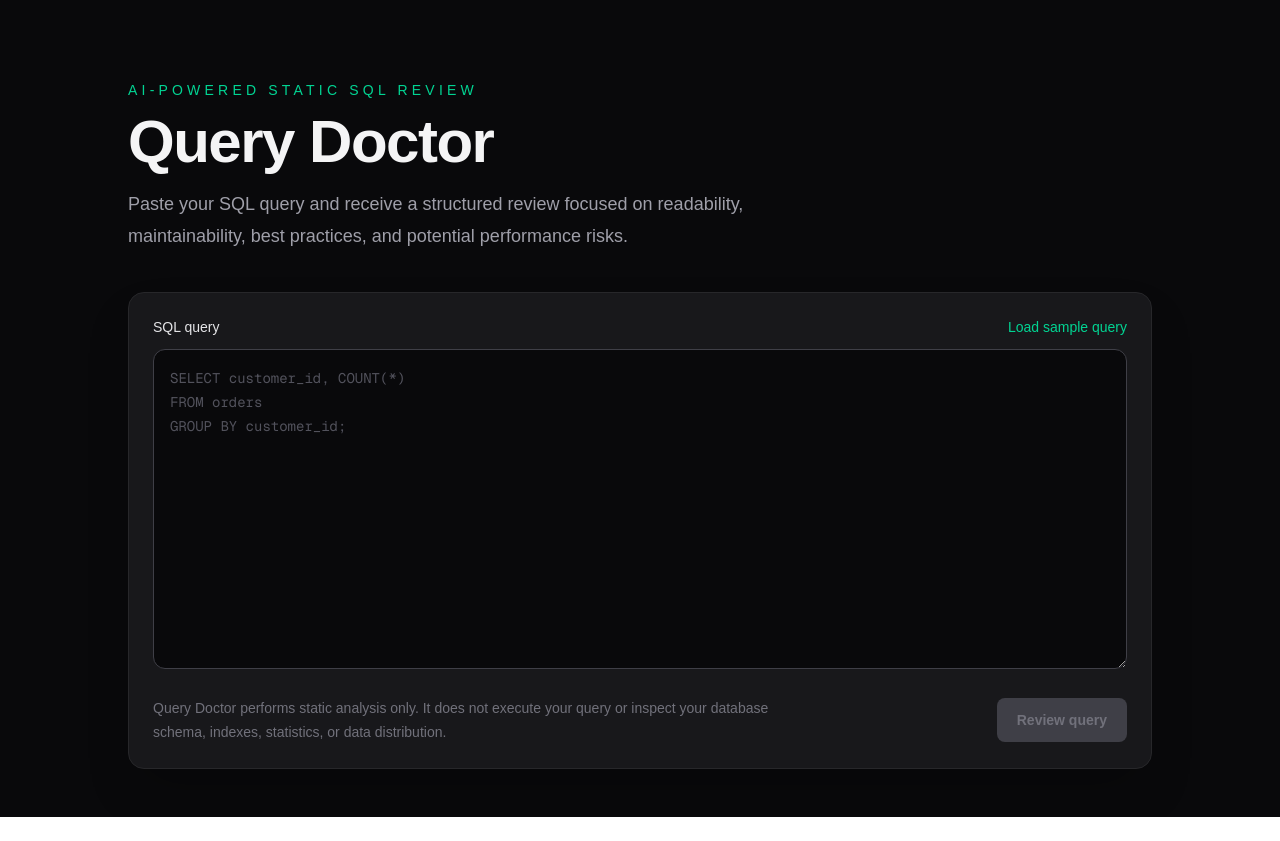
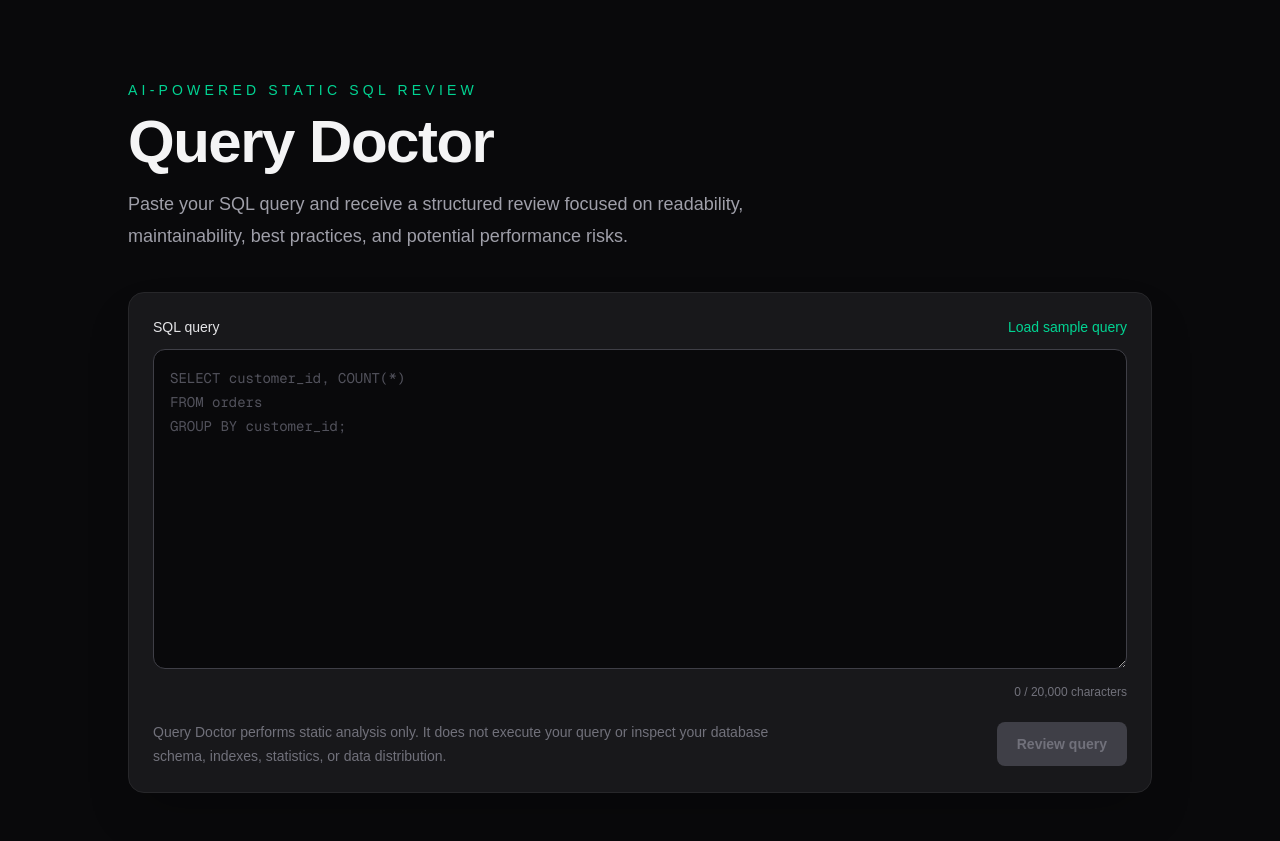
Before and after one commit to rogerktanaka/query-doctor, a Next.js app in the folder web/: page / in a window 1280 px wide. Before the commit the page ends 817 px from the top, so only its background shows below. Built offline with nearby package versions, Linux system fonts and the light colour scheme.

Commit message:
feat: add SQL character limit feedback

```diff
--- a/web/app/api/review/route.ts
+++ b/web/app/api/review/route.ts
@@ -2,7 +2,7 @@ import { NextResponse } from "next/server";
 
 import { reviewSql } from "@/lib/ai/reviewEngine";
 
-const MAX_SQL_LENGTH = 20_000;
+import { MAX_SQL_LENGTH } from "@/lib/review/reviewLimits";
 
 function getErrorStatus(error: unknown): number | null {
   if (
--- a/web/app/page.tsx
+++ b/web/app/page.tsx
@@ -3,6 +3,7 @@
 import { useState } from "react";
 
 import { ReviewResult } from "@/components/ReviewResult";
+import { MAX_SQL_LENGTH } from "@/lib/review/reviewLimits";
 import { reviewSql } from "@/lib/sqlReviewService";
 import type { ReviewResult as ReviewResultType } from "@/types/review";
 
@@ -26,6 +27,18 @@ export default function Home() {
   const [isReviewing, setIsReviewing] = useState(false);
   const [error, setError] = useState<string | null>(null);
 
+  const isSqlTooLong = sql.length > MAX_SQL_LENGTH;
+  const isNearSqlLimit =
+    sql.length >= MAX_SQL_LENGTH * 0.9;
+
+  function handleSqlChange(
+    event: React.ChangeEvent<HTMLTextAreaElement>,
+  ) {
+    setSql(event.target.value);
+    setReview(null);
+    setError(null);
+  }
+
   function handleLoadSample() {
     setSql(SAMPLE_SQL);
     setReview(null);
@@ -34,6 +47,13 @@ export default function Home() {
 
   async function handleReview() {
     if (!sql.trim() || isReviewing) {
+      return;
+    }
+
+    if (isSqlTooLong) {
+      setError(
+        `SQL query must not exceed ${MAX_SQL_LENGTH.toLocaleString("en-US")} characters.`,
+      );
       return;
     }
 
@@ -97,12 +117,40 @@ export default function Home() {
           <textarea
             id="sql-query"
             value={sql}
-            onChange={(event) => setSql(event.target.value)}
+            onChange={handleSqlChange}
+            aria-describedby="sql-character-count"
+            aria-invalid={isSqlTooLong}
             placeholder={`SELECT customer_id, COUNT(*)
 FROM orders
 GROUP BY customer_id;`}
-            className="min-h-80 w-full resize-y rounded-xl border border-zinc-700 bg-zinc-950 p-4 font-mono text-sm leading-6 text-zinc-100 outline-none transition placeholder:text-zinc-600 focus:border-emerald-500 focus:ring-2 focus:ring-emerald-500/20"
+            className={`min-h-80 w-full resize-y rounded-xl border bg-zinc-950 p-4 font-mono text-sm leading-6 text-zinc-100 outline-none transition placeholder:text-zinc-600 focus:ring-2 ${
+              isSqlTooLong
+                ? "border-red-500 focus:border-red-500 focus:ring-red-500/20"
+                : "border-zinc-700 focus:border-emerald-500 focus:ring-emerald-500/20"
+            }`}
           />
+
+          <div
+            id="sql-character-count"
+            className={`mt-2 text-right text-xs ${
+              isSqlTooLong
+                ? "font-medium text-red-400"
+                : isNearSqlLimit
+                  ? "font-medium text-amber-400"
+                  : "text-zinc-500"
+            }`}
+          >
+            {sql.length.toLocaleString("en-US")} /{" "}
+            {MAX_SQL_LENGTH.toLocaleString("en-US")} characters
+          </div>
+
+          {isSqlTooLong && (
+            <p className="mt-2 text-sm text-red-300">
+              Remove{" "}
+              {(sql.length - MAX_SQL_LENGTH).toLocaleString("en-US")}{" "}
+              characters before submitting the query.
+            </p>
+          )}
 
           <div className="mt-5 flex flex-col items-start justify-between gap-4 sm:flex-row sm:items-center">
             <p className="max-w-2xl text-sm leading-6 text-zinc-500">
@@ -114,7 +162,11 @@ GROUP BY customer_id;`}
             <button
               type="button"
               onClick={handleReview}
-              disabled={!sql.trim() || isReviewing}
+              disabled={
+                !sql.trim() ||
+                isSqlTooLong ||
+                isReviewing
+              }
               className="shrink-0 rounded-lg bg-emerald-500 px-5 py-3 text-sm font-semibold text-zinc-950 transition hover:bg-emerald-400 disabled:cursor-not-allowed disabled:bg-zinc-700 disabled:text-zinc-500"
             >
               {isReviewing ? "Reviewing..." : "Review query"}
--- /dev/null
+++ b/web/lib/review/reviewLimits.ts
@@ -0,0 +1 @@
+export const MAX_SQL_LENGTH = 20_000;
```
